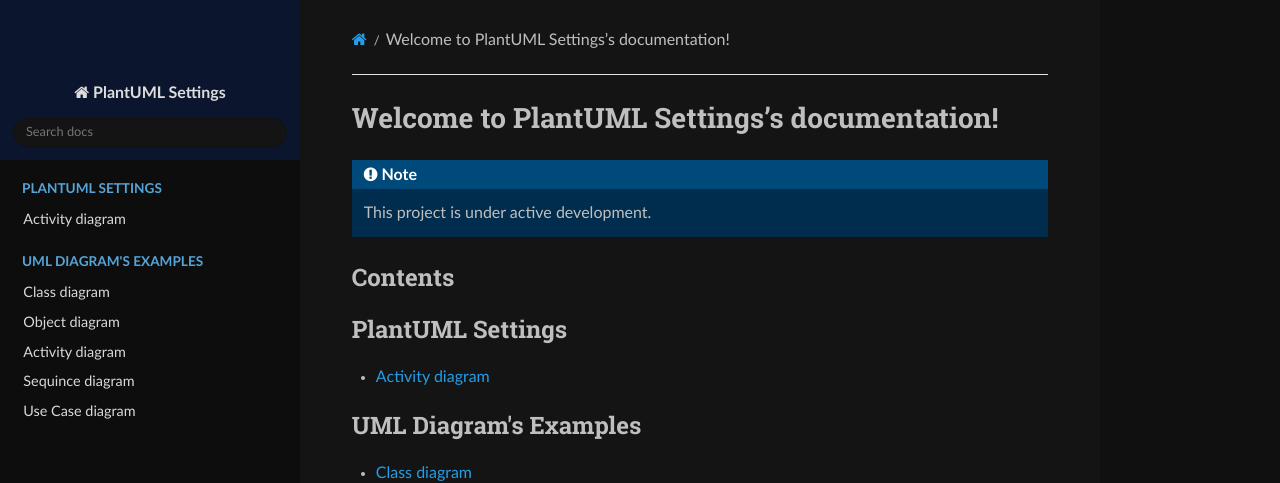
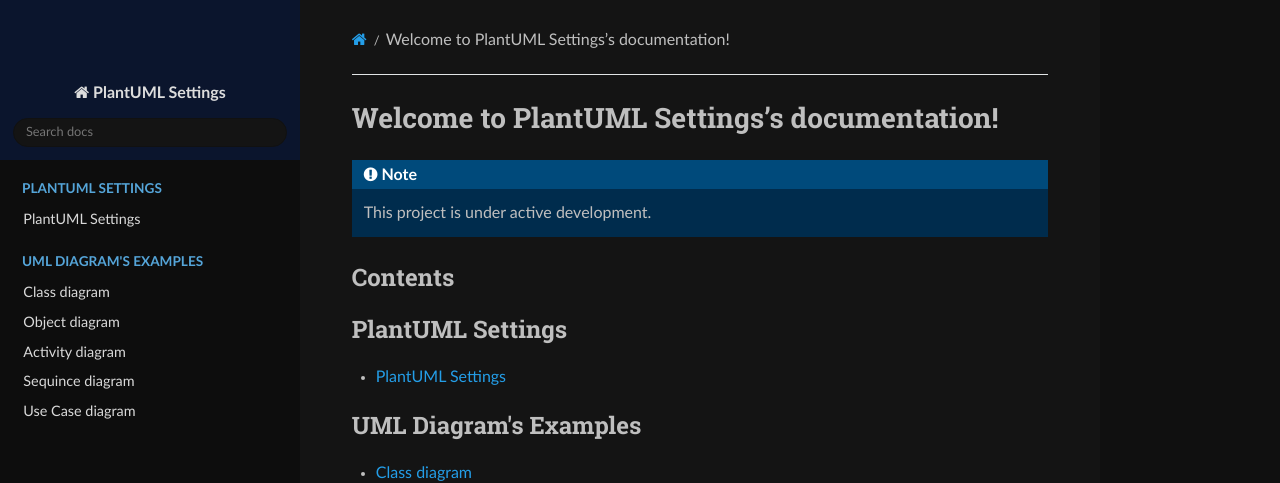
Before and after one commit to attilasomogyi/plantuml-settings, a Sphinx documentation site: the page built from docs/source/index.rst, in a window 1280 px wide. Shown: the top 483 px of the page. Built offline with Sphinx 7.4.7 and the Read the Docs theme 2.0.0, drawn with Linux system fonts in a browser that asks for light colours.

Commit message:
docs: fix plantuml settings

```diff
--- a/docs/source/plantuml-settings.rst
+++ b/docs/source/plantuml-settings.rst
@@ -1,12 +1,6 @@
-Activity diagram
-================
+PlantUML Settings
+=================
 
-.. literalinclude:: _static/uml-diagrams/activity-diagram.puml
-   :caption: examples/activity-diagram.puml
+.. literalinclude:: _static/uml-diagrams/plantuml-settings.puml
+   :caption: examples/plantuml-settings.puml
    :language: text
-
-
-.. image:: _static/images/activity-diagram.svg
-   :width: 600em
-   :alt: Activity diagram
-   :align: center
```
